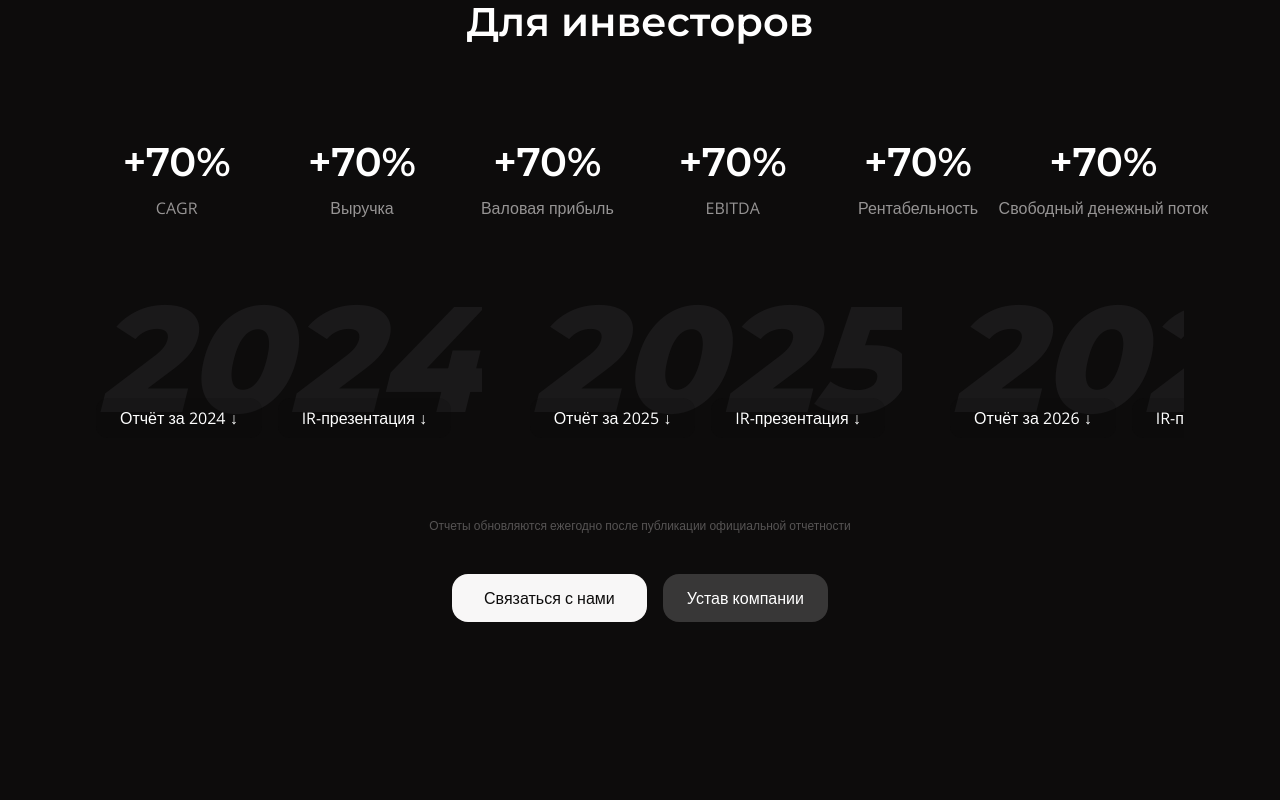
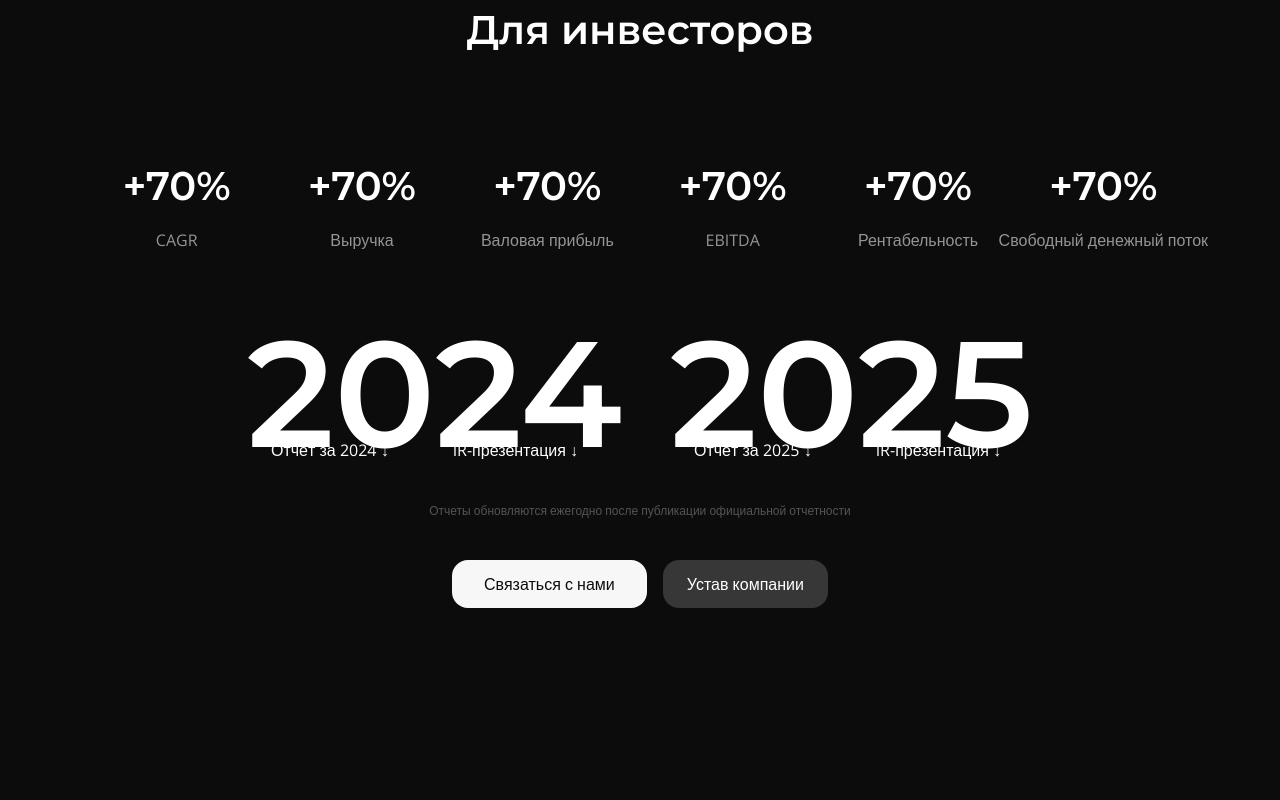
Before and after one commit to aaaasmirnova/Corporate-Website_INN-SYS, a Next.js app: page / in a window 1280 px wide. Shown: the top 800 px of the page. Built offline with nearby package versions, Linux system fonts and the light colour scheme.

Commit message:
feat: add InvestorSection component

```diff
--- a/components/InvestorSection/DesktopReport.tsx
+++ b/components/InvestorSection/DesktopReport.tsx
@@ -6,8 +6,13 @@ interface DesktopReportProps {
 }
 
 export const DesktopReport = ({ info }: DesktopReportProps) => {
+  const isTwoYears = info.length === 2;
   return (
-    <div className="hidden lg:flex flex-row gap-12 overflow-x-auto hide-scroll pb-4">
+    <div
+      className={`hidden lg:flex ${
+        isTwoYears ? "justify-center" : ""
+      } gap-12 overflow-x-auto hide-scroll pb-4`}
+    >
       {info.map((report) => (
         <div
           key={report.year}
@@ -15,7 +20,9 @@ export const DesktopReport = ({ info }: DesktopReportProps) => {
         >
           <div className="text-center">
             <div className="h-[114px] flex items-start justify-center">
-              <div className="font-heading text-year">{report.year}</div>
+              <div className="font-heading text-year-report text-[150px] leading-[104%]">
+                {report.year}
+              </div>
             </div>
 
             <ReportLinks report={report} variant="desktop" />
--- a/components/InvestorSection/InvestorSection.tsx
+++ b/components/InvestorSection/InvestorSection.tsx
@@ -24,9 +24,11 @@ export const InvestorSection = () => {
 
   return (
     <section className="flex flex-col text-white bg-neutral-black-elbrus w-full mb-50">
-      <h2 className="text-mega-desktop mb-24 text-center font-heading">
-        Для инвесторов
-      </h2>
+      <div className="text-center w-full">
+        <h2 className="text-[24px] md:text-[32px]  lg:text-[40px]  leading-[150%] mb-24 text-center font-heading font-semibold gradient-text">
+          Для инвесторов
+        </h2>
+      </div>
 
       <Statistics info={statistics} />
 
@@ -36,18 +38,18 @@ export const InvestorSection = () => {
 
       <DesktopReport info={reports} />
 
-      <p className="text-body-description-desktop text-neutral-500 mt-16 text-center mb-10">
+      <p className="text-[10px] md:text-[11px] lg:text-[12px] leading-[150%] font-regular text-neutral-500 mt-4 text-center mb-10">
         Отчеты обновляются ежегодно после публикации официальной отчетности
       </p>
 
       <div className="flex justify-center gap-4">
         <Button
           text="Связаться с нами"
-          customClassName="bg-neutral-bright-beginning text-desktop text-neutral-black-elbrus px-8 rounded-[12px] py-3"
+          customClassName="bg-neutral-bright-beginning hover:bg-button-primary-hover text-[16px]  leading-150%  font-regular text-neutral-black-elbrus px-8 rounded-[12px] py-3"
         />
         <Button
           text="Устав компании"
-          customClassName="bg-button-secondary-default text-body-desktop text-white px-6 rounded-[12px] py-3"
+          customClassName="bg-button-secondary-default text-[16px]  leading-150%  font-regular text-white px-6 rounded-[12px] py-3"
         />
       </div>
     </section>
--- a/components/InvestorSection/MobileReport.tsx
+++ b/components/InvestorSection/MobileReport.tsx
@@ -22,7 +22,9 @@ export const MobileReport = ({
 
         <div className="text-center mx-12">
           <div className="h-[114px] flex items-start justify-center">
-            <div className="font-heading text-year">{currentReport.year}</div>
+            <div className="font-heading text-year-report text-[96px] leading-[104%]">
+              {currentReport.year}
+            </div>
           </div>
 
           <ReportLinks report={currentReport} variant="mobile" />
--- a/components/InvestorSection/ReportLinks.tsx
+++ b/components/InvestorSection/ReportLinks.tsx
@@ -14,7 +14,7 @@ export const ReportLinks = ({
       <div className="flex flex-col gap-4 items-center">
         <a
           href={report.reportUrl}
-          className="text-body-desktop bg-neutral-black-elbrus-20 rounded-[12px] py-3 px-8 text-center"
+          className="text-[16px] leading-[150%] bg-surface-3 hover:bg-surface-2 active:bg-button-secondary-active rounded-[12px] py-3 px-8 text-center"
           target="_blank"
           download
         >
@@ -22,7 +22,7 @@ export const ReportLinks = ({
         </a>
         <a
           href={report.presentationUrl}
-          className="text-body-desktop bg-neutral-black-elbrus-20 rounded-[12px] py-3 px-8 text-center"
+          className="text-[16px] leading-[150%] bg-surface-3 hover:bg-surface-2 active:bg-button-secondary-active rounded-[12px] py-3 px-8 text-center"
           target="_blank"
           download
         >
@@ -37,7 +37,7 @@ export const ReportLinks = ({
       <div className="flex flex-col gap-2">
         <a
           href={report.reportUrl}
-          className="text-body-desktop bg-neutral-black-elbrus-20 rounded-[12px] py-2 px-6 whitespace-nowrap text-center"
+          className="text-[16px] leading-[150%] bg-surface-3 hover:bg-surface-2 active:bg-button-secondary-active rounded-[12px] py-2 px-6 whitespace-nowrap text-center"
           target="_blank"
           download
         >
@@ -45,7 +45,7 @@ export const ReportLinks = ({
         </a>
         <a
           href={report.presentationUrl}
-          className="text-body-desktop bg-neutral-black-elbrus-20 rounded-[12px] py-2 px-6 whitespace-nowrap text-center"
+          className="text-[16px] leading-[150%] bg-surface-3 hover:bg-surface-2 active:bg-button-secondary-active rounded-[12px] py-2 px-6 whitespace-nowrap text-center"
           target="_blank"
           download
         >
@@ -60,7 +60,7 @@ export const ReportLinks = ({
     <div className="flex flex-row gap-4">
       <a
         href={report.reportUrl}
-        className="text-body-desktop bg-neutral-black-elbrus-20 rounded-[12px] py-2 px-6 whitespace-nowrap text-center"
+        className="text-[16px] leading-[150%] bg-surface-3 hover:bg-surface-2 active:bg-button-secondary-active rounded-[12px] py-2 px-6 whitespace-nowrap text-center  width-[204px]"
         target="_blank"
         download
       >
@@ -68,7 +68,7 @@ export const ReportLinks = ({
       </a>
       <a
         href={report.presentationUrl}
-        className="text-body-desktop bg-neutral-black-elbrus-20 rounded-[12px] py-2 px-6 whitespace-nowrap text-center"
+        className="text-[16px] leading-[150%] bg-surface-3 hover:bg-surface-2 active:bg-button-secondary-active rounded-[12px] py-2 px-6 whitespace-nowrap text-center  width-[204px]"
         target="_blank"
         download
       >
--- a/components/InvestorSection/Statistics.tsx
+++ b/components/InvestorSection/Statistics.tsx
@@ -8,11 +8,15 @@ export const Statistics = ({ info }: StatisticsProps) => {
     <div className="grid grid-cols-2 sm:grid-cols-2 md:grid-cols-3 lg:grid-cols-6 gap-x-6 gap-y-8 md:gap-y-10 mb-16 justify-items-center">
       {info.map((param, index) => (
         <div
-          className="flex flex-col items-center w-[188px] xl:w-[220px] 2xl:w-[280px] gap-3"
+          className="flex flex-col items-center w-[188px] xl:w-[220px] 2xl:w-[280px] gap-3 group cursor-pointer"
           key={index}
         >
-          <p className="text-mega-desktop font-heading">{param.percent}</p>
-          <p className="text-percent-description text-center">{param.name}</p>
+          <p className="text-[24px] md:text-[40px] leading-[150%] font-heading font-semibold group-hover:text-brand-400">
+            {param.percent}
+          </p>
+          <p className="text-[14px] md:text-[16px] leading-[150%] text-center font-regular text-neutral-200 group-hover:text-neutral-0">
+            {param.name}
+          </p>
         </div>
       ))}
     </div>
--- a/components/InvestorSection/TabletReport.tsx
+++ b/components/InvestorSection/TabletReport.tsx
@@ -21,7 +21,9 @@ export const TabletReport = ({ pairedReports }: TabletProps) => {
               >
                 <div className="text-center">
                   <div className="h-[114px] flex items-start justify-center">
-                    <div className="font-heading text-year">{report.year}</div>
+                    <div className="font-heading text-year-report text-[150px] leading-[104%]">
+                      {report.year}
+                    </div>
                   </div>
 
                   <ReportLinks report={report} variant="tablet" />
--- a/components/InvestorSection/data.ts
+++ b/components/InvestorSection/data.ts
@@ -20,8 +20,8 @@ export const statistics: Statistic[] = [
 export const reports: Report[] = [
   { year: "2024", reportUrl: "", presentationUrl: "" },
   { year: "2025", reportUrl: "", presentationUrl: "" },
-  { year: "2026", reportUrl: "", presentationUrl: "" },
-  { year: "2027", reportUrl: "", presentationUrl: "" },
-  { year: "2028", reportUrl: "", presentationUrl: "" },
-  { year: "2029", reportUrl: "", presentationUrl: "" },
+  // { year: "2026", reportUrl: "", presentationUrl: "" },
+  // { year: "2027", reportUrl: "", presentationUrl: "" },
+  // { year: "2028", reportUrl: "", presentationUrl: "" },
+  // { year: "2029", reportUrl: "", presentationUrl: "" },
 ];
```
